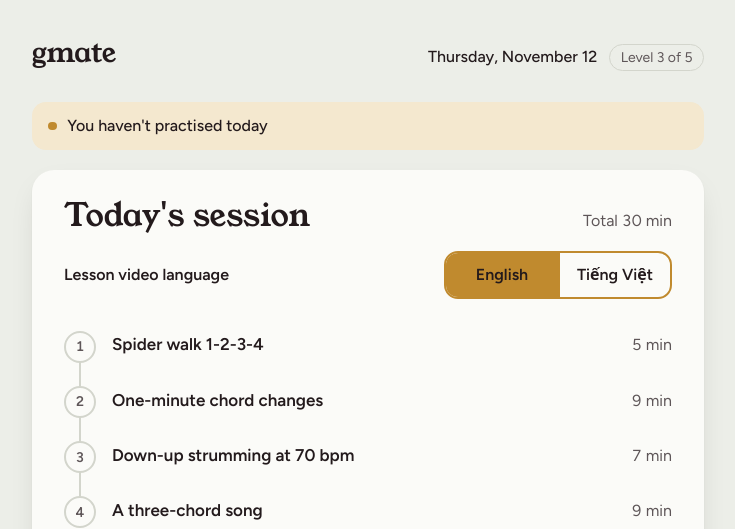
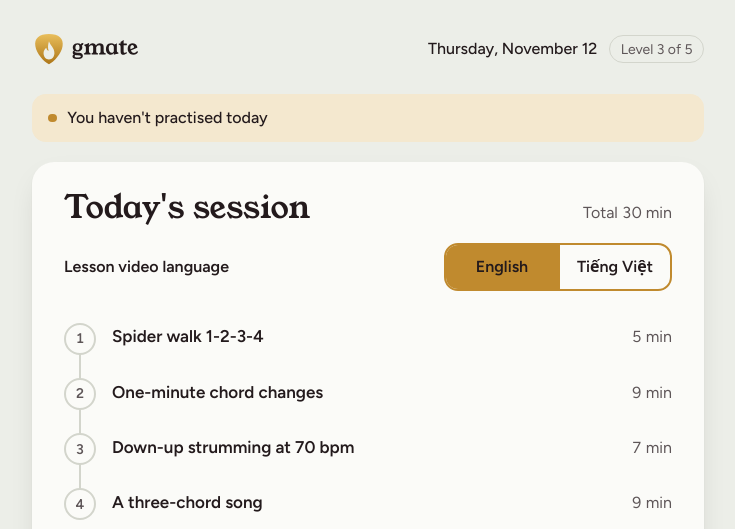
Before and after one commit to Picato/gmate, a website built with Vite: page index.html in a window 1280 px wide. Shown: the top 529 px of the page, without its empty margins (272-1007 px from the left). Built offline with nearby package versions, Linux system fonts and the light colour scheme; grey boxes are pictures that could not be loaded.

Commit message:
Show the brand logo in the masthead
Co-Authored-By: Claude Sonnet 5.5 <noreply@anthropic.com>

```diff
--- a/src/ui/mount.ts
+++ b/src/ui/mount.ts
@@ -109,6 +109,16 @@ function flameIcon(): SVGSVGElement {
       class: 'flame-inner',
       d: 'M12.2 14.5c.6 3.2 4.6 5.4 4.6 9.1 0 3.4-2.2 5.6-4.8 5.6s-4.8-2-4.8-5.1c0-2.1 1.2-3.5 2.1-4.9.8 1 1.1 2 1.1 3 1.3-2.2 2.2-4.6 1.8-7.7Z',
     }),
+  );
+}
+
+// Width and height match the SVG viewBox (321x100) so the header does not shift while the logo loads.
+function logo(): HTMLPictureElement {
+  return el(
+    'picture',
+    {},
+    el('source', { media: '(prefers-color-scheme: dark)', srcset: '/gmate-logo-dark.svg' }),
+    el('img', { src: '/gmate-logo.svg', alt: 'gmate', width: 109, height: 34 }),
   );
 }
 
@@ -232,7 +242,7 @@ export function mountSession(
     el(
       'header',
       { className: 'masthead' },
-      el('h1', { className: 'wordmark' }, 'gmate'),
+      el('h1', { className: 'wordmark' }, logo()),
       el(
         'p',
         { className: 'meta' },
--- a/src/ui/style.css
+++ b/src/ui/style.css
@@ -101,15 +101,21 @@ a {
 .masthead {
   display: flex;
   flex-wrap: wrap;
-  align-items: baseline;
+  align-items: center;
   justify-content: space-between;
-  gap: 0.25rem 1rem;
+  gap: 0.5rem 1rem;
   margin-bottom: 1.75rem;
 }
 
 .wordmark {
-  font-size: 1.75rem;
-  letter-spacing: -0.01em;
+  margin: 0;
+  line-height: 0;
+}
+
+.wordmark img {
+  display: block;
+  width: auto;
+  height: 34px;
 }
 
 .meta {
```
